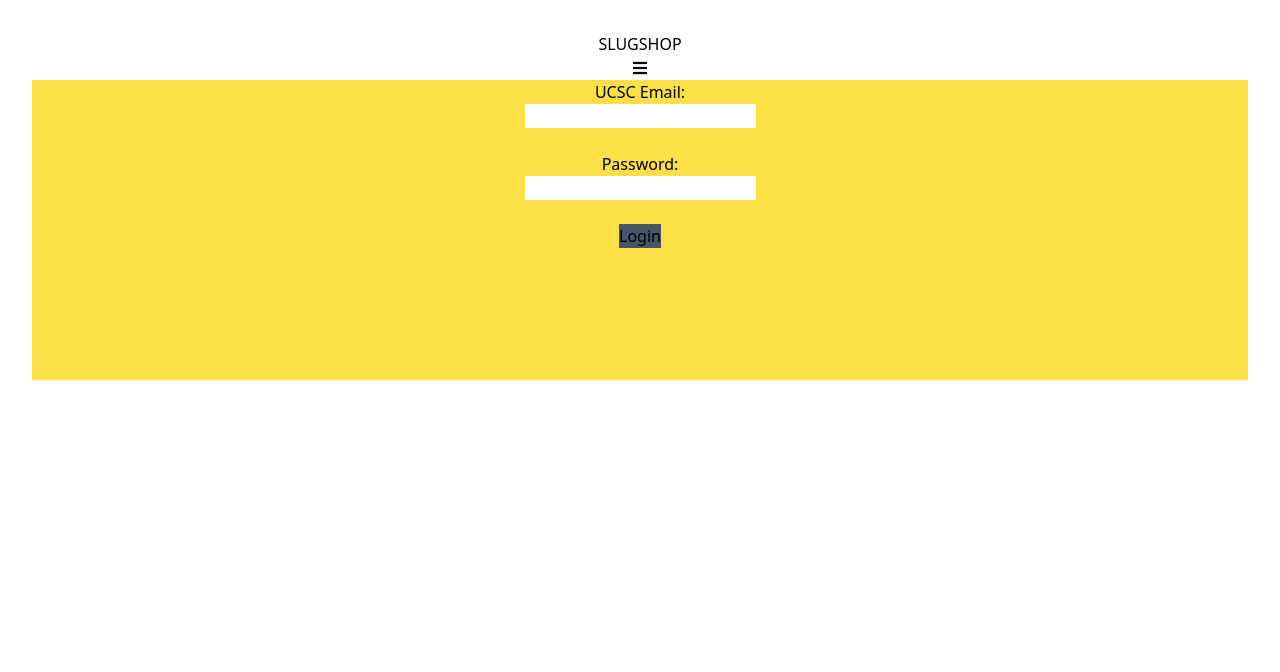
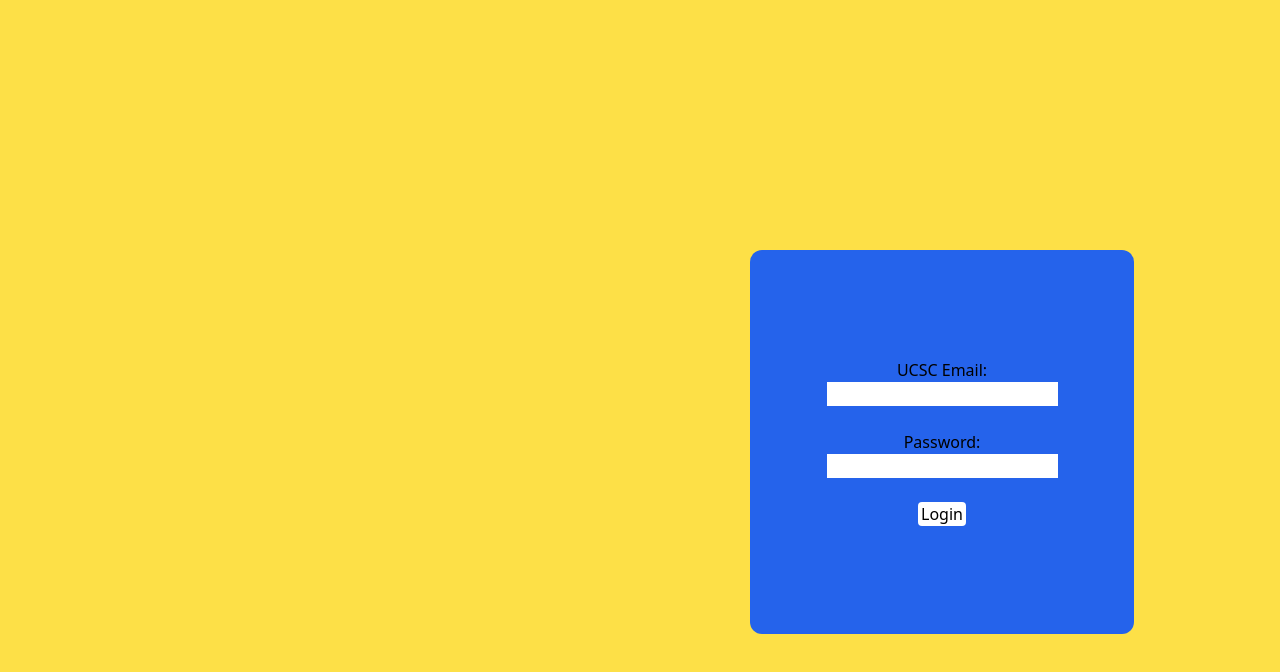
Before and after one commit to SimplyPolis/SlugShop, a React (Create React App) app in the folder slugshop/: page / in a window 1280 px wide. Shown: the top 672 px of the page. Built offline with nearby package versions, Linux system fonts and the light colour scheme; the HTML template or start-up script is replaced by a standard one.

Commit message:
New Additions to Page Styling

```diff
--- a/slugshop/src/App.css
+++ b/slugshop/src/App.css
@@ -5,8 +5,6 @@
 
 #root {
     max-width: 1280px;
-    margin: 0 auto;
-    padding: 2rem;
     text-align: center;
   }
 
--- a/slugshop/src/App.js
+++ b/slugshop/src/App.js
@@ -8,7 +8,6 @@
   return (
     <>
       <Router>
-        <NavBar />
         <Routes>
           <Route index element = {<Login/>}/>
         </Routes>
--- a/slugshop/src/pages/Login.js
+++ b/slugshop/src/pages/Login.js
@@ -7,26 +7,35 @@
     return(
 
         <div>
-            <div className="bg-yellow-300 w-full h-[300px]">
+            <div className="bg-yellow-300 w-screen h-screen">
+                <div className="bg-yellow-300 w-minh-96 h-[250px]"></div>
+                    <div className=" pl-[750px]">
+                        <div className="bg-blue-600 rounded-xl w-96 h-96 flex items-center justify-center">
                             <form>
                                 <label className="bottom-96 left-96" for="fname">UCSC Email:</label>
                                 <br></br>
+
                                 <input type="text">
+                                </input>
 
-                    </input>
-                    <br></br>
-                    <br></br>
-                    <label className="bottom-96 left-96" for="fname">Password:</label>
-                    <br></br>
-                    <input type="text">
-
-                    </input>
                                 <br></br>
                                 <br></br>
 
-                    <button className="bg-slate-600" onClick={""}>Login</button>
+                                <label className="bottom-96 left-96" for="fname">Password:</label>
+
+                                <br></br>
+
+                                <input type="text">
+                                </input>
+
+                                <br></br>
+                                <br></br>
+
+                                <button className="bg-white rounded w-12" onClick={""}>Login</button>
 
                             </form>
+                        </div>
+                    </div>
             </div>
         </div>
 
```
Lines whose indentation alone changed are shown as unchanged.
